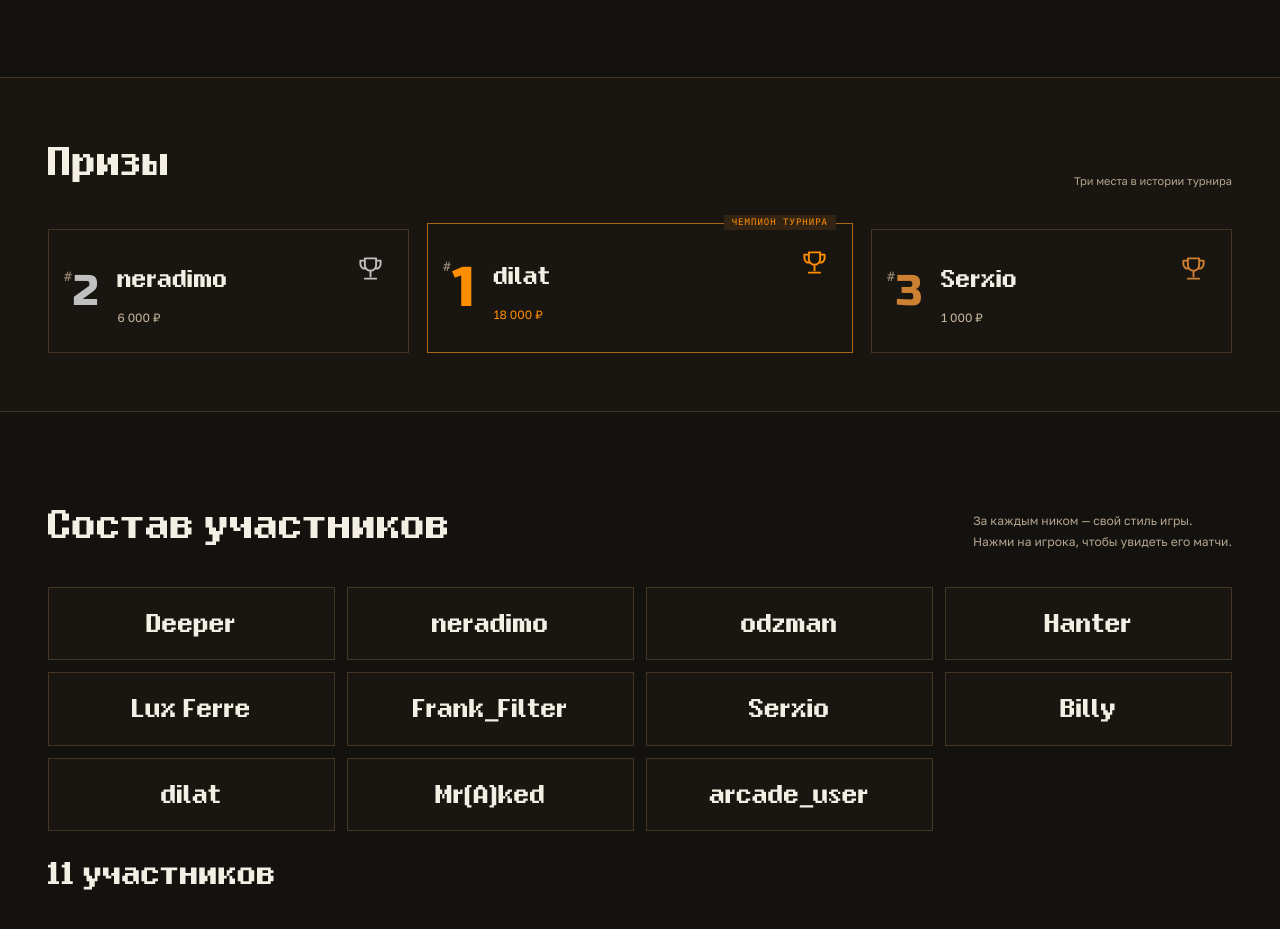
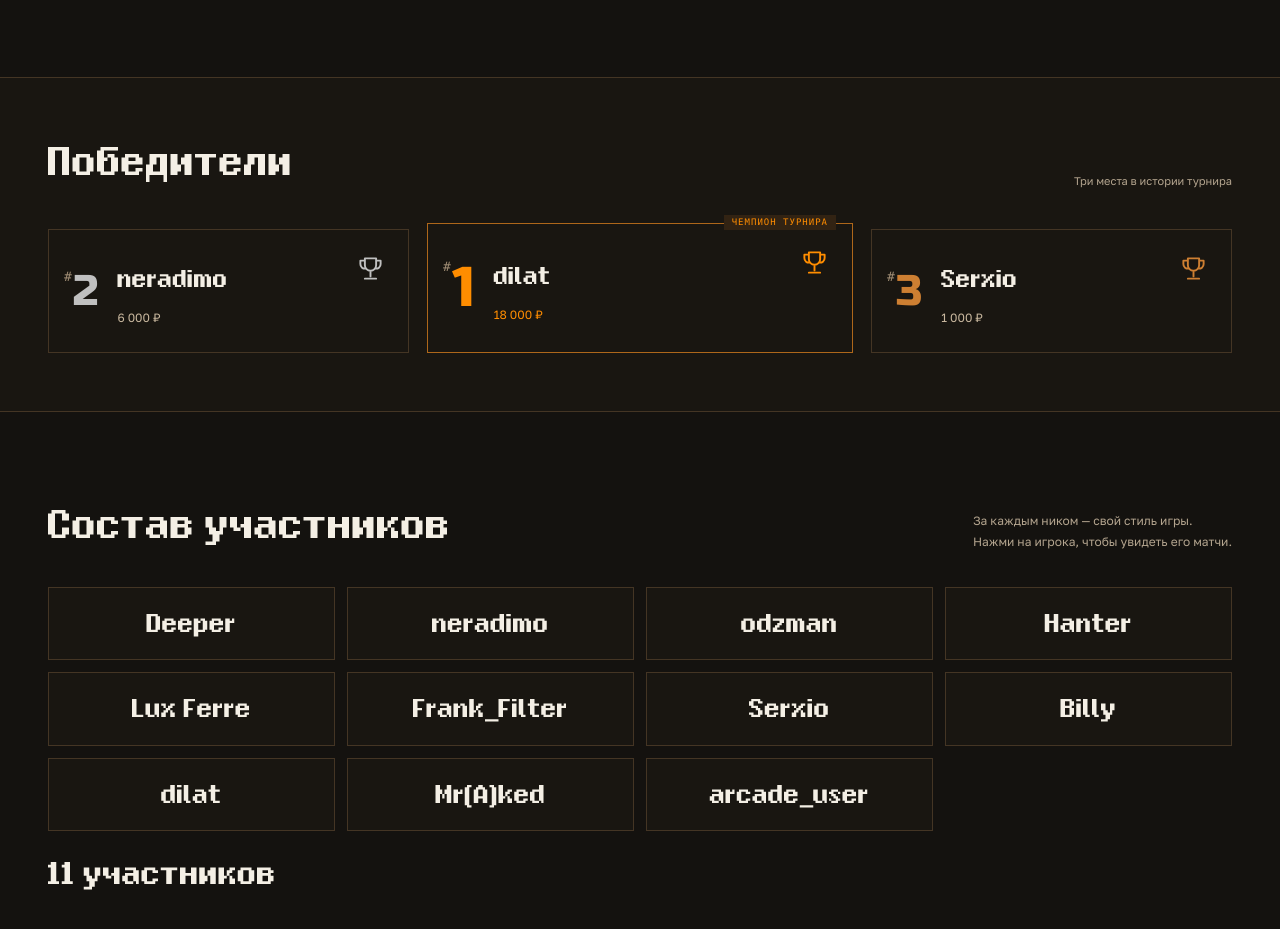
Before and after one commit to Decavoid/fox-8-bit, a website with bundled scripts: page index.html in a window 1280 px wide. Shown: the part 1700-2629 px from the top of the page. Built offline with nearby package versions, Linux system fonts and the light colour scheme; files whose address does not match are found by name.

Commit message:
Призы → Победители

```diff
--- a/index.html
+++ b/index.html
@@ -81,7 +81,7 @@
 
       <section class="awards-section" id="awards" aria-labelledby="awards-title">
         <div class="container">
-          <div class="section-heading"><h2 id="awards-title">Призы</h2><span class="awards-caption">Три места в истории турнира</span></div>
+          <div class="section-heading"><h2 id="awards-title">Победители</h2><span class="awards-caption">Три места в истории турнира</span></div>
           <div class="podium" id="podium"><p class="loading-message">Загружаем результаты…</p></div>
         </div>
       </section>
```
